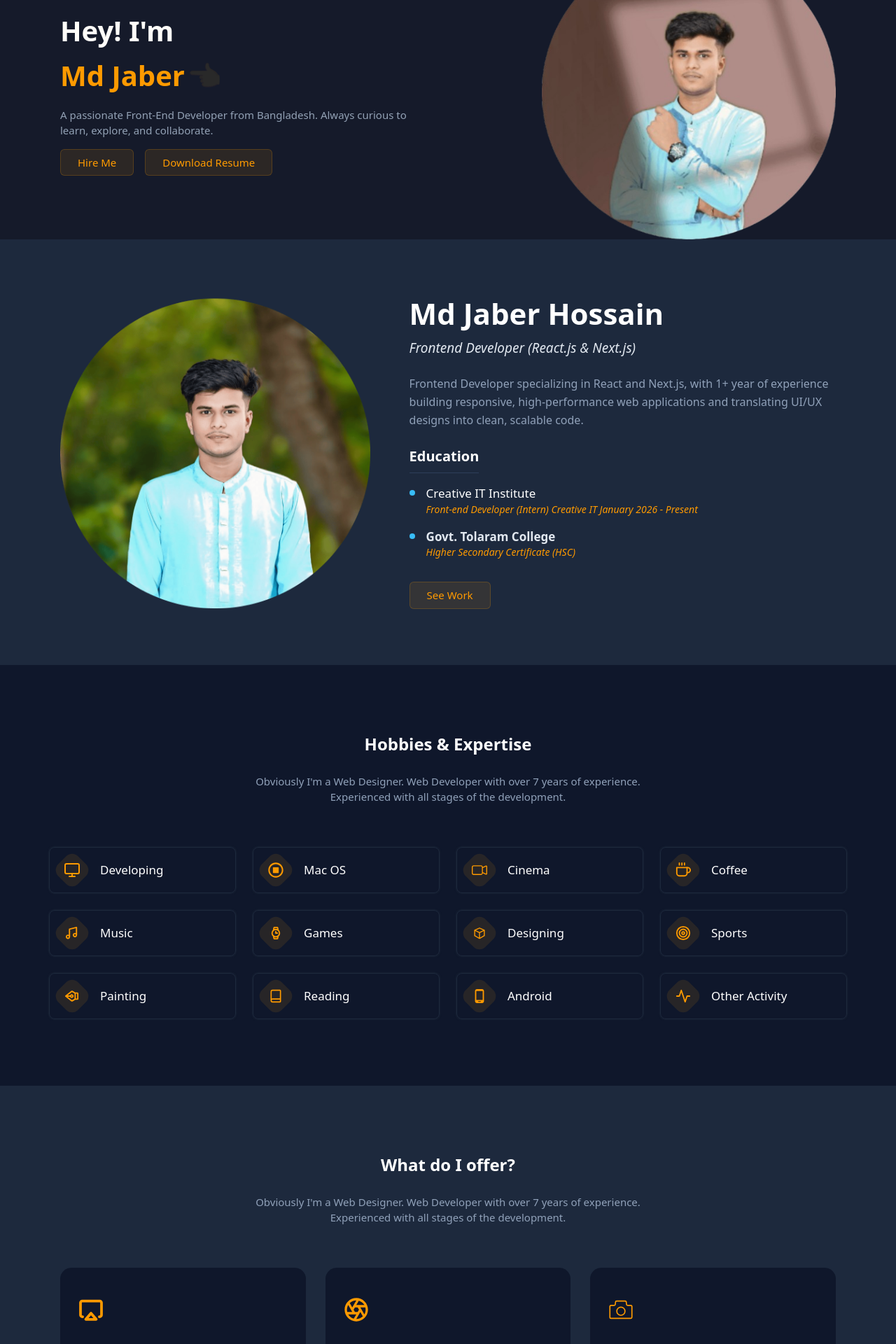
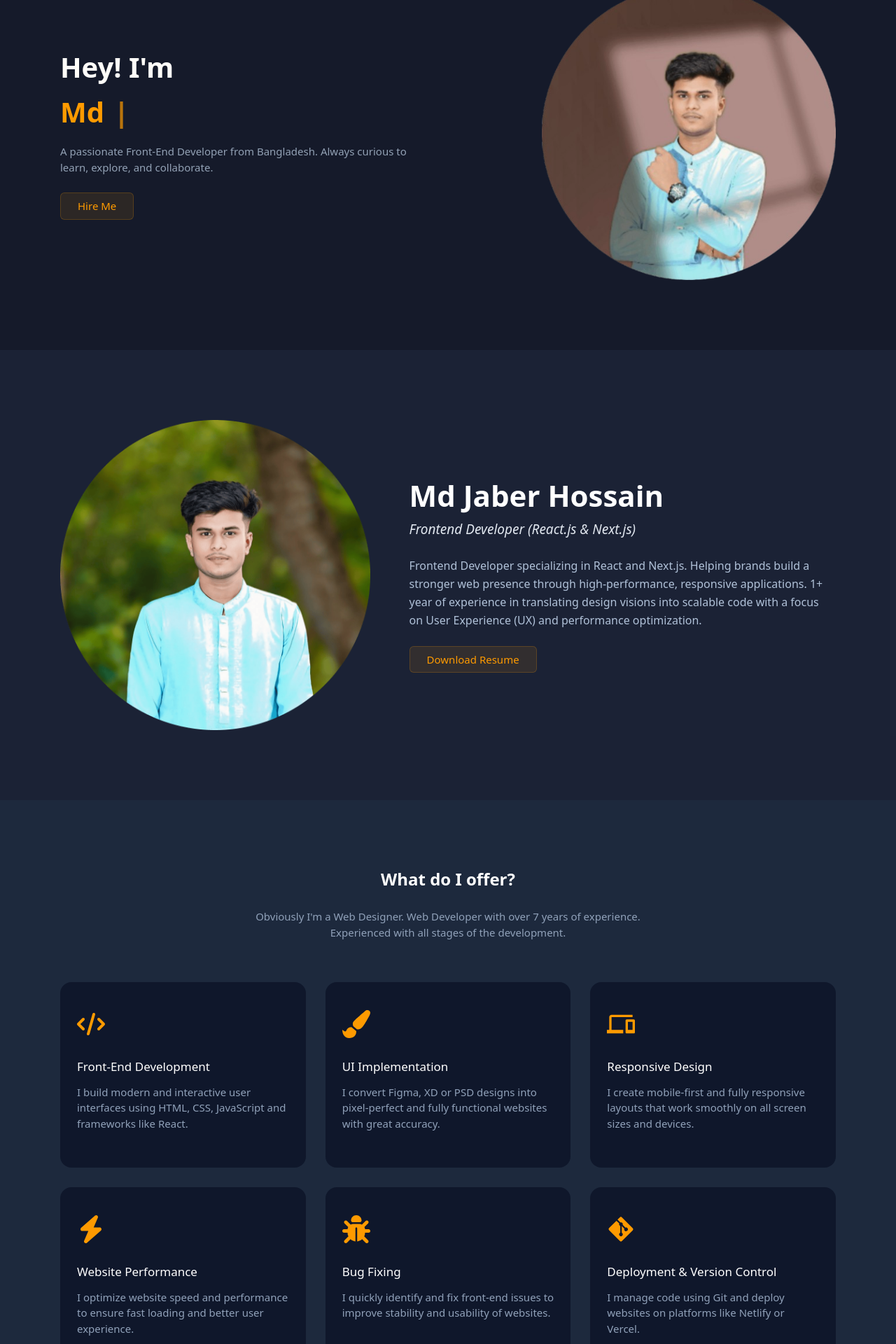
Before and after one commit to mdjaberdev/jaberdev, a React (Vite) app: page / in a window 1280 px wide. Shown: the part 220-2140 px from the top of the page at 70% size. Built offline with nearby package versions, Linux system fonts and the light colour scheme.

Commit message:
changes many thing for responsiveness

```diff
--- /dev/null
+++ b/src/components/Logo.jsx
@@ -0,0 +1,11 @@
+import React from 'react'
+
+const Logo = () => {
+  return (
+    <>
+    <h3 className='text-[36px] font-bold text-white uppercase'>JAB<span className='text-amber-500'>E</span>R</h3>
+    </>
+  )
+}
+
+export default Logo
--- a/src/components/layouts/Aboutme.jsx
+++ b/src/components/layouts/Aboutme.jsx
@@ -3,21 +3,22 @@ import Container from "../Container";
 import Images from "../Images";
 import jaber from "../../assets/jaberImg.png";
 import Button from "../Button";
+// import Button from "../Button";
 
 
 const Aboutme = () => {
   return (
     <>
+      <section id="about">
         <div
-        id="about"
-        className="py-[60px] lg:py-[80px] bg-[#1D293D] w-full overflow-hidden"
+          className="py-15 lg:py-25 bg-[#0F172B]/95 w-full overflow-hidden"
         >
           <Container
             className={
               "w-full max-w-[360px] md:max-w-[720px] lg:max-w-[1140px] mx-auto px-4"
             }
           >
-          <div className="lg:flex lg:justify-between items-start lg:gap-x-12">
+            <div className="lg:flex lg:justify-between items-center lg:gap-x-12">
               {/* Left Image Section */}
               <div className="left lg:w-[40%] flex justify-center lg:sticky lg:top-10">
                 <Images
@@ -35,15 +36,12 @@ const Aboutme = () => {
                   Frontend Developer (React.js & Next.js)
                 </p>
 
-              <p className="text-[#90A1B9] text-[15px] lg:text-[16px] py-6 leading-relaxed">
-                Frontend Developer specializing in React and Next.js, with 1+
-                year of experience building responsive, high-performance web
-                applications and translating UI/UX designs into clean, scalable
-                code.
+                <p className="text-[#b0c1d8] text-[15px] lg:text-[16px] py-6 leading-relaxed lg:w-150">
+                  Frontend Developer specializing in React and Next.js. Helping brands build a stronger web presence through high-performance, responsive applications. 1+ year of experience in translating design visions into scalable code with a focus on User Experience (UX) and performance optimization.
                 </p>
 
                 {/* Education Section */}
-              <div className="education-part mb-8">
+                {/* <div className="education-part mb-8">
                   <h4 className="text-white font-semibold text-[20px] mb-4 border-b border-[#2d3e5a] pb-2 inline-block">
                     Education
                   </h4>
@@ -66,15 +64,19 @@ const Aboutme = () => {
                       </p>
                     </div>
                   </div>
-              </div>
+                </div> */}
 
-              <div className="flex justify-center lg:justify-start gap-x-4">
-                <Button btnText={"See Work"} />
+                <div className="flex justify-center lg:justify-start gap-x-4 ">
+                  {/* <Button btnText={"See Work"} /> */}
+                  <a href="/resumeJaber.pdf" download="resumeJaber.pdf">
+                    <Button btnText={"Download Resume"} />
+                  </a>
                 </div>
               </div>
             </div>
           </Container>
         </div>
+      </section>
     </>
   );
 };
--- a/src/components/layouts/Banner.jsx
+++ b/src/components/layouts/Banner.jsx
@@ -10,14 +10,15 @@ import { Link } from "react-router-dom";
 const Banner = () => {
   return (
     <>
-      <div id="banner" className="bg-[#0F172B] w-full relative overflow-hidden">
+    <section id="banner">
+      <div className="bg-[#0F172B] w-full relative overflow-hidden pt-50 pb-25">
         <div className="absolute inset-0 bg-[#FE9A00]/5 opacity-50 pointer-events-none"></div>
         <Container
           className={
             "w-full max-w-[360px] md:max-w-[720px] lg:max-w-[1140px] mx-auto z-10 px-4"
           }
         >
-          <div className="lg:grid lg:grid-cols-2 items-center gap-8 lg:pt-10">
+          <div className="lg:grid lg:grid-cols-2 items-center gap-8">
             {/* left side */}
             <div className="leftSide pt-10 lg:pt-0 text-center lg:text-left">
               <h2 className="font-bold text-[32px] lg:text-[40px] text-white pb-1">
@@ -28,7 +29,7 @@ const Banner = () => {
                   words={["Md Jaber Hossain", "Front-end Developer"]}
                   loop={true}
                   cursor
-                  cursorStyle="👈"
+                  cursorStyle="|"
                   typeSpeed={70}
                   deleteSpeed={50}
                   delaySpeed={1000}
@@ -40,13 +41,10 @@ const Banner = () => {
                 to learn, explore, and collaborate.
               </p>
 
-              <div className="flex flex-wrap items-center justify-center lg:justify-start gap-4">
+              <div className="flex flex-wrap items-center justify-center lg:justify-start gap-4 mt-2.5">
                 <HashLink smooth to="#contact">
                   <Button btnText={"Hire Me"} />
                 </HashLink>
-                <a href="/resumeJaber.pdf" download="resumeJaber.pdf">
-                  <Button btnText={"Download Resume"} />
-                </a>
               </div>
             </div>
 
@@ -60,6 +58,7 @@ const Banner = () => {
           </div>
         </Container>
       </div>
+      </section>
     </>
   );
 };
--- a/src/components/layouts/Footer.jsx
+++ b/src/components/layouts/Footer.jsx
@@ -7,6 +7,7 @@ import { FaLinkedin } from "react-icons/fa";
 import { SiGmail } from "react-icons/si";
 import { Link } from "react-router-dom";
 import ScrollToTop from "react-scroll-to-top";
+import Logo from "../Logo";
 
 const Footer = () => {
   return (
@@ -15,7 +16,8 @@ const Footer = () => {
         <div className="flex flex-col lg:flex-row items-center lg:justify-between gap-4 lg:gap-0 text-center">
           {/* logo */}
           <Link to="/">
-            <Images imgSrc={logo} className="w-20" />
+            {/* <Images imgSrc={logo} className="w-20" /> */}
+            <Logo/>
           </Link>
 
           {/* Text */}
@@ -59,7 +61,7 @@ const Footer = () => {
           height="20"
           width="20"
           color="white"
-          className="bg-[#FE9A00]! h-15! w-15! flex! items-center! justify-center! rounded-full!"
+          className="bg-[#FE9A00]! h-12! w-12! flex! items-center! justify-center! rounded-full! font-bold!"
         />
       </div>
     </footer>
--- a/src/components/layouts/Services.jsx
+++ b/src/components/layouts/Services.jsx
@@ -4,35 +4,43 @@ import Container from "../Container";
 import { PiAirplayBold } from "react-icons/pi";
 import { RiCameraLensLine } from "react-icons/ri";
 import { CiCamera, CiSettings } from "react-icons/ci";
-import { FaArrowRight } from "react-icons/fa";
+import { FaArrowRight, FaPaintBrush } from "react-icons/fa";
 import { LuCompass } from "react-icons/lu";
 import { FiWatch } from "react-icons/fi";
+import { FaBolt, FaBug, FaCode, FaGitAlt } from "react-icons/fa6";
+import { MdDevices } from "react-icons/md";
 
 const Services = () => {
   const services = [
     {
-      icon: <PiAirplayBold />,
-      title: "UX / UI Design",
+      icon: <FaCode  />,
+      title: "Front-End Development",
+      desc : "I build modern and interactive user interfaces using HTML, CSS, JavaScript and frameworks like React.",
     },
     {
-      icon: <RiCameraLensLine />,
-      title: "Ios App Designer",
+      icon: <FaPaintBrush  />,
+      title: "UI Implementation",
+      desc : "I convert Figma, XD or PSD designs into pixel-perfect and fully functional websites with great accuracy.",
     },
     {
-      icon: <CiCamera />,
-      title: "Photography",
+      icon: <MdDevices  />,
+      title: "Responsive Design",
+      desc : "I create mobile-first and fully responsive layouts that work smoothly on all screen sizes and devices.",
     },
     {
-      icon: <LuCompass />,
-      title: "Graphic Designer",
+      icon: <FaBolt  />,
+      title: "Website Performance",
+      desc : "I optimize website speed and performance to ensure fast loading and better user experience.",
     },
     {
-      icon: <CiSettings />,
-      title: "Web Security",
+      icon: <FaBug  />,
+      title: "Bug Fixing",
+      desc : "I quickly identify and fix front-end issues to improve stability and usability of websites.",
     },
     {
-      icon: <FiWatch />,
-      title: "24 / 7",
+      icon: <FaGitAlt  />,
+      title: "Deployment & Version Control",
+      desc : "I manage code using Git and deploy websites on platforms like Netlify or Vercel.",
     },
   ];
 
@@ -65,14 +73,13 @@ const Services = () => {
               </h4>
 
               <p className="text-[15px] text-[#90A1B9] py-3">
-                The phrasal sequence of the is now sothat many campaign and
-                benefit
+                {item.desc}
               </p>
 
-              <button className="text-[15px] flex items-center text-white cursor-pointer gap-x-2 group">
+              {/* <button className="text-[15px] flex items-center text-white cursor-pointer gap-x-2 group">
                 Read More
                 <FaArrowRight className="group-hover:translate-x-1 duration-300" />
-              </button>
+              </button> */}
             </div>
           ))}
         </div>
--- a/src/components/layouts/Skills.jsx
+++ b/src/components/layouts/Skills.jsx
@@ -13,28 +13,28 @@ import { SiTailwindcss, SiJavascript, SiNextdotjs } from "react-icons/si";
 
 const Skills = () => {
   const skillsData = [
-    { name: "HTML5", icon: <FaHtml5 />, color: "hover:text-[#E34F26]" },
-    { name: "CSS3", icon: <FaCss3Alt />, color: "hover:text-[#1572B6]" },
-    { name: "Bootstrap", icon: <FaBootstrap />, color: "hover:text-[#7952B3]" },
+    { name: "HTML5", icon: <FaHtml5 />, color: "group-hover:text-[#E34F26]" },
+    { name: "CSS3", icon: <FaCss3Alt />, color: "group-hover:text-[#1572B6]" },
+    { name: "Bootstrap", icon: <FaBootstrap />, color: "group-hover:text-[#7952B3]" },
     {
       name: "Tailwind CSS",
       icon: <SiTailwindcss />,
-      color: "hover:text-[#06B6D4]",
+      color: "group-hover:text-[#06B6D4]",
     },
     {
       name: "JavaScript",
       icon: <SiJavascript />,
-      color: "hover:text-[#F7DF1E]",
+      color: "group-hover:text-[#F7DF1E]",
     },
-    { name: "React", icon: <FaReact />, color: "hover:text-[#61DAFB]" },
-    { name: "Next.js", icon: <SiNextdotjs />, color: "hover:text-white" },
-    { name: "Git", icon: <FaGitAlt />, color: "hover:text-[#F05032]" },
-    { name: "GitHub", icon: <FaGithub />, color: "hover:text-white" },
-    { name: "Figma", icon: <FaFigma />, color: "hover:text-[#F24E1E]" },
+    { name: "React", icon: <FaReact />, color: "group-hover:text-[#61DAFB]" },
+    { name: "Next.js", icon: <SiNextdotjs />, color: "group-hover:text-white" },
+    { name: "Git", icon: <FaGitAlt />, color: "group-hover:text-[#F05032]" },
+    { name: "GitHub", icon: <FaGithub />, color: "group-hover:text-white" },
+    { name: "Figma", icon: <FaFigma />, color: "group-hover:text-[#F24E1E]" },
   ];
 
   return (
-    <section id="skills" className="pb-[90px] bg-[#1D293D] w-full">
+    <section id="skills" className="pb-[90px] bg-[#0F172B]/98 w-full py-25">
       <Container className="w-full max-w-[360px] md:max-w-[720px] xl:max-w-[1140px] mx-auto px-4">
         {/* Title */}
         <div className="text-center max-w-[600px] mx-auto mb-16">
--- a/src/components/pages/Home.jsx
+++ b/src/components/pages/Home.jsx
@@ -1,6 +1,6 @@
 import Banner from "../layouts/Banner"
 import Aboutme from "../layouts/Aboutme"
-import Hobbies from "../layouts/Hobbies"
+// import Hobbies from "../layouts/Hobbies"
 import Services from "../layouts/Services"
 // import Hireme from "../layouts/Hireme"
 import Projects from "../layouts/Projects"
@@ -15,11 +15,11 @@ const Home = () => {
         <>
         <Banner/>
         <Aboutme/>
-        <Hobbies/>
+        {/* <Hobbies/> */}
         <Services/>
-         <Skills/>
+        <Skills/>
         <Projects/>
-        <Reviews/>
+        {/* <Reviews/> */}
         <Contact/>
         </>
     )
```
Also changed, not shown: src/components/layouts/Header.jsx (+6 -4 lines), src/components/layouts/Projects.jsx (+8 -8 lines). Lines whose indentation alone changed are shown as unchanged.
